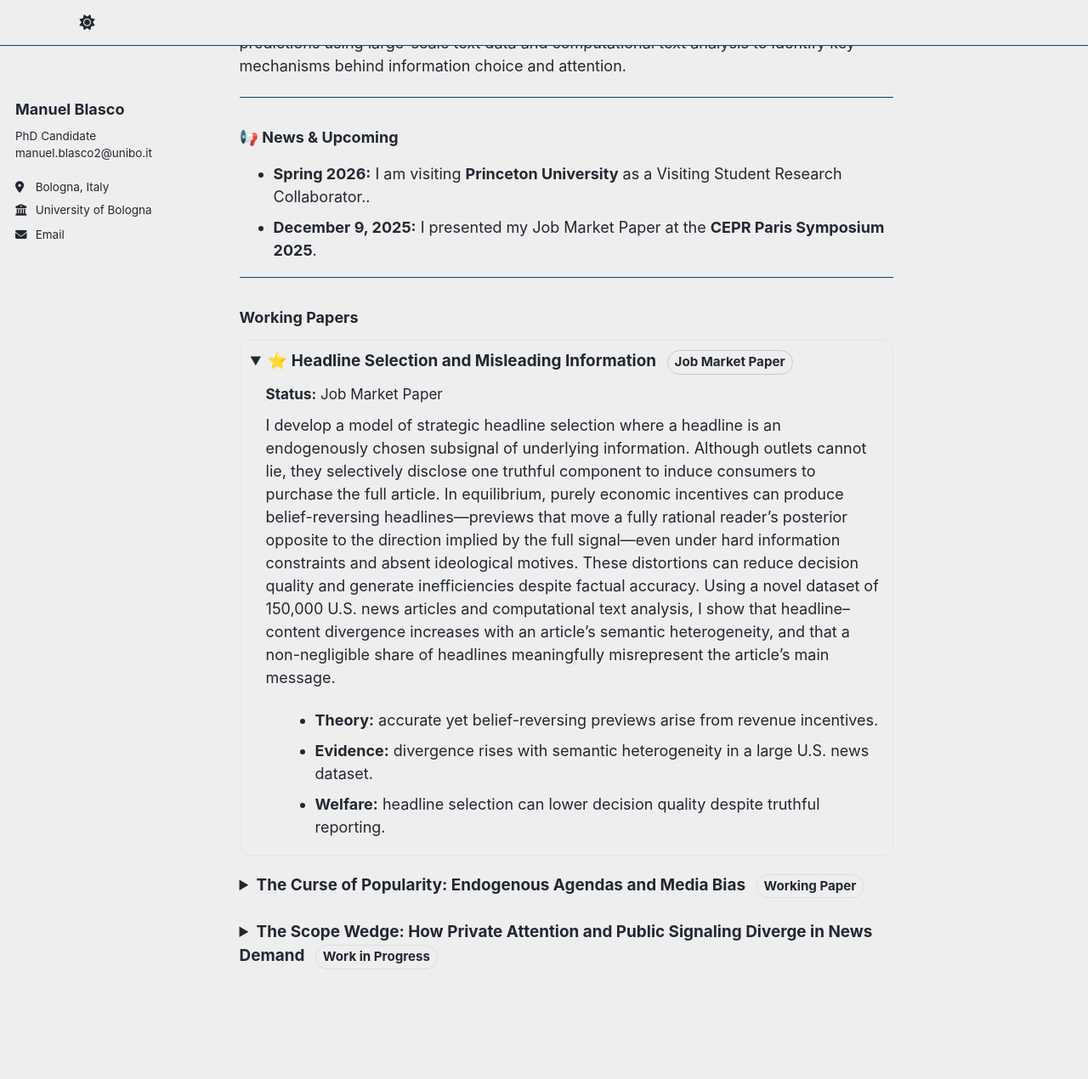
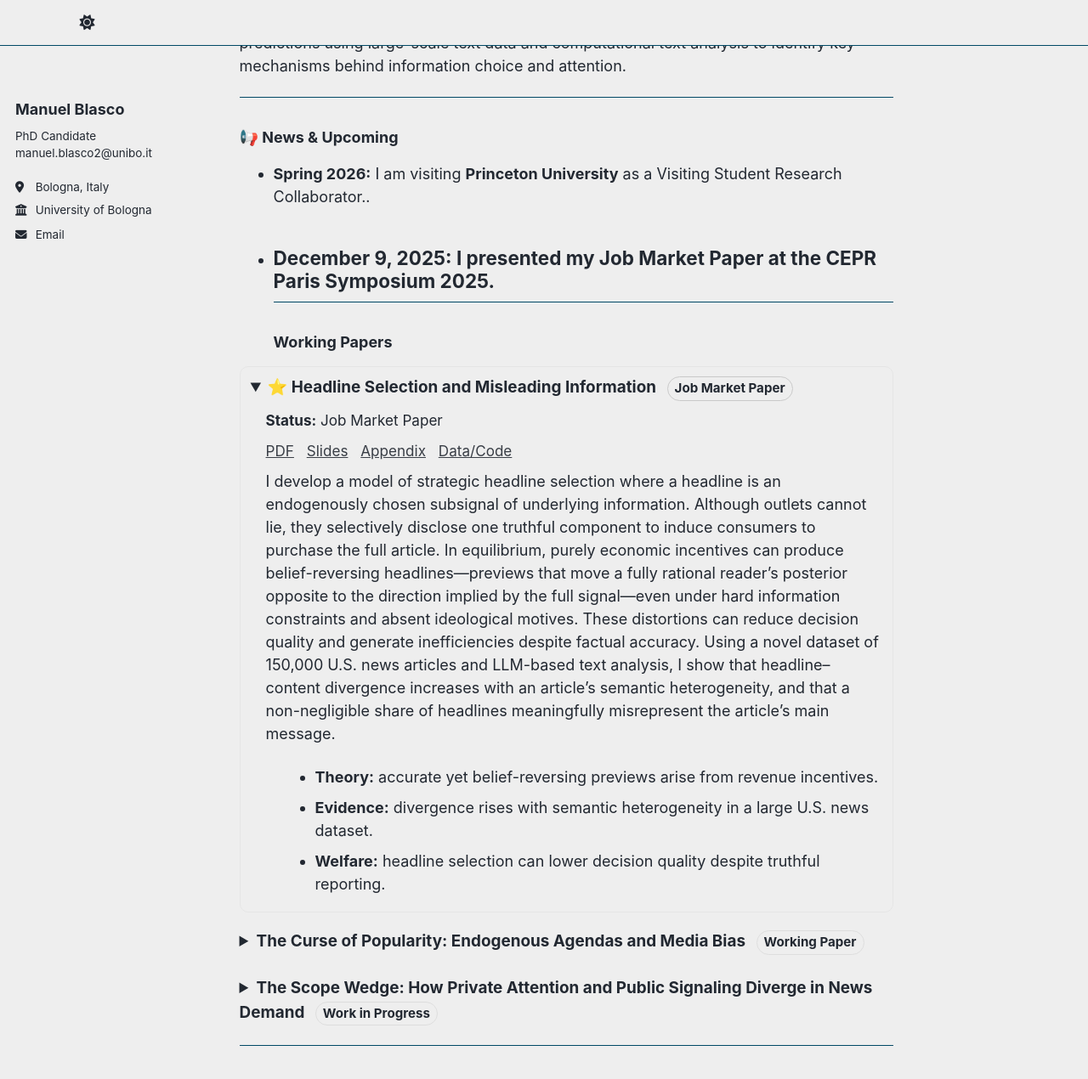
Before and after one commit to ManuelBlasco/manuelblasco.github.io, a Jekyll site: the page built from _pages/about.md, in a window 1280 px wide and 1400 px high, scrolled down 434 px. Shown: the top 1270 px of the window at 85% size. Built offline with Jekyll 4.4.1, drawn with Linux system fonts in a browser that asks for light colours; a script that is not in the unit is left out.

Commit message:
Update about.md

```diff
--- a/_pages/about.md
+++ b/_pages/about.md
@@ -24,37 +24,31 @@ I am a microeconomist working on Media and Information Economics and Political E
 
 * **Spring 2026:** I am visiting **Princeton University** as a Visiting Student Research Collaborator..
 * **December 9, 2025:** I presented my Job Market Paper at the **CEPR Paris Symposium 2025**.
-
 ---
-
 ### Working Papers
 
-<style>
-  details { margin: 0.9rem 0; padding: 0.25rem 0; }
-  summary { cursor: pointer; font-weight: 700; font-size: 1.05em; }
-  .paper-body { margin-top: 10px; margin-left: 18px; }
-  .badge { display: inline-block; margin-left: 8px; padding: 2px 8px; border-radius: 999px;
-           font-size: 0.8em; font-weight: 700; border: 1px solid #ddd; }
-  .badge-jmp { border-color: #c9c9c9; }
-  .meta { margin: 6px 0 10px; font-size: 0.95em; }
-  .links a { margin-right: 10px; }
-  .highlights { margin: 8px 0 0 18px; }
-  .paper-jmp { padding: 10px 12px; border: 1px solid #e5e5e5; border-radius: 10px; }
-</style>
+<details open style="padding: 10px 12px; border: 1px solid #e5e5e5; border-radius: 10px; margin: 0.9rem 0;">
+  <summary style="cursor: pointer; font-weight: 700; font-size: 1.05em;">
+    ⭐ Headline Selection and Misleading Information
+    <span style="display:inline-block; margin-left:8px; padding:2px 8px; border-radius:999px; font-size:0.8em; font-weight:700; border:1px solid #c9c9c9;">
+      Job Market Paper
+    </span>
+  </summary>
+  <div style="margin-top:10px; margin-left:18px;">
+    <div style="margin: 6px 0 10px; font-size: 0.95em;"><strong>Status:</strong> Job Market Paper</div>
 
-<details open class="paper-jmp">
-  <summary>⭐ Headline Selection and Misleading Information <span class="badge badge-jmp">Job Market Paper</span></summary>
-  <div class="paper-body">
-    <div class="meta">
-      <span><strong>Status:</strong> Job Market Paper</span>
-      <!-- opcional: <span> · <strong>Last updated:</strong> Mar 2026</span> -->
+    <div style="margin-bottom:10px; font-size:0.95em;">
+      <a href="#" style="margin-right:10px;">PDF</a>
+      <a href="#" style="margin-right:10px;">Slides</a>
+      <a href="#" style="margin-right:10px;">Appendix</a>
+      <a href="#" style="margin-right:10px;">Data/Code</a>
     </div>
 
     <p>
-      I develop a model of strategic headline selection where a headline is an endogenously chosen subsignal of underlying information. Although outlets cannot lie, they selectively disclose one truthful component to induce consumers to purchase the full article. In equilibrium, purely economic incentives can produce belief-reversing headlines—previews that move a fully rational reader’s posterior opposite to the direction implied by the full signal—even under hard information constraints and absent ideological motives. These distortions can reduce decision quality and generate inefficiencies despite factual accuracy. Using a novel dataset of 150,000 U.S. news articles and computational text analysis, I show that headline–content divergence increases with an article’s semantic heterogeneity, and that a non-negligible share of headlines meaningfully misrepresent the article’s main message.
+      I develop a model of strategic headline selection where a headline is an endogenously chosen subsignal of underlying information. Although outlets cannot lie, they selectively disclose one truthful component to induce consumers to purchase the full article. In equilibrium, purely economic incentives can produce belief-reversing headlines—previews that move a fully rational reader’s posterior opposite to the direction implied by the full signal—even under hard information constraints and absent ideological motives. These distortions can reduce decision quality and generate inefficiencies despite factual accuracy. Using a novel dataset of 150,000 U.S. news articles and LLM-based text analysis, I show that headline–content divergence increases with an article’s semantic heterogeneity, and that a non-negligible share of headlines meaningfully misrepresent the article’s main message.
     </p>
 
-    <ul class="highlights">
+    <ul style="margin: 8px 0 0 18px;">
       <li><strong>Theory:</strong> accurate yet belief-reversing previews arise from revenue incentives.</li>
       <li><strong>Evidence:</strong> divergence rises with semantic heterogeneity in a large U.S. news dataset.</li>
       <li><strong>Welfare:</strong> headline selection can lower decision quality despite truthful reporting.</li>
@@ -62,24 +56,31 @@ I am a microeconomist working on Media and Information Economics and Political E
   </div>
 </details>
 
-<details>
-  <summary>The Curse of Popularity: Endogenous Agendas and Media Bias <span class="badge">Working Paper</span></summary>
-  <div class="paper-body">
-    <div class="links">
-      <a href="#">Draft</a>
-      <a href="#">Slides</a>
-    </div>
+<details style="margin: 0.9rem 0; padding: 0.25rem 0;">
+  <summary style="cursor: pointer; font-weight: 700; font-size: 1.05em;">
+    The Curse of Popularity: Endogenous Agendas and Media Bias
+    <span style="display:inline-block; margin-left:8px; padding:2px 8px; border-radius:999px; font-size:0.8em; font-weight:700; border:1px solid #ddd;">
+      Working Paper
+    </span>
+  </summary>
+  <div style="margin-top:10px; margin-left:18px;">
     <p>
       I develop a model where media outlets jointly choose which topic to cover (agenda setting) and how to report (editorial slant) under limited consumer attention. I characterize the conditions under which a “curse of popularity” emerges: when a topic becomes sufficiently popular, competing outlets converge on that same issue and—rather than conveying the most informative coverage—have incentives to introduce editorial bias, crowding out other topics and reducing welfare. By contrast, when attention is more dispersed, outlets tend to specialize across topics and (in equilibrium) report more truthfully, improving informational quality and decision-making.
     </p>
   </div>
 </details>
 
-<details>
-  <summary>The Scope Wedge: How Private Attention and Public Signaling Diverge in News Demand <span class="badge">Work in Progress</span></summary>
-  <div class="paper-body">
+<details style="margin: 0.9rem 0; padding: 0.25rem 0;">
+  <summary style="cursor: pointer; font-weight: 700; font-size: 1.05em;">
+    The Scope Wedge: How Private Attention and Public Signaling Diverge in News Demand
+    <span style="display:inline-block; margin-left:8px; padding:2px 8px; border-radius:999px; font-size:0.8em; font-weight:700; border:1px solid #ddd;">
+      Work in Progress
+    </span>
+  </summary>
+  <div style="margin-top:10px; margin-left:18px;">
     <p>
       I exploit a unique dataset in which each article appears simultaneously in two attention rankings—Most Viewed and Most Shared—to study how private and public use of news diverge for identical content. I combine these empirical patterns with a simple model of informational and signaling utility. Preliminary results reveal a systematic “scope wedge”: locally useful articles attract more private attention, while nationally framed or identity-related pieces are disproportionately shared. Moreover, contrary to common claims, shared articles are not simpler—they are more sophisticated, consistent with signaling rather than “dumbing down.”
     </p>
   </div>
 </details>
+---
```
